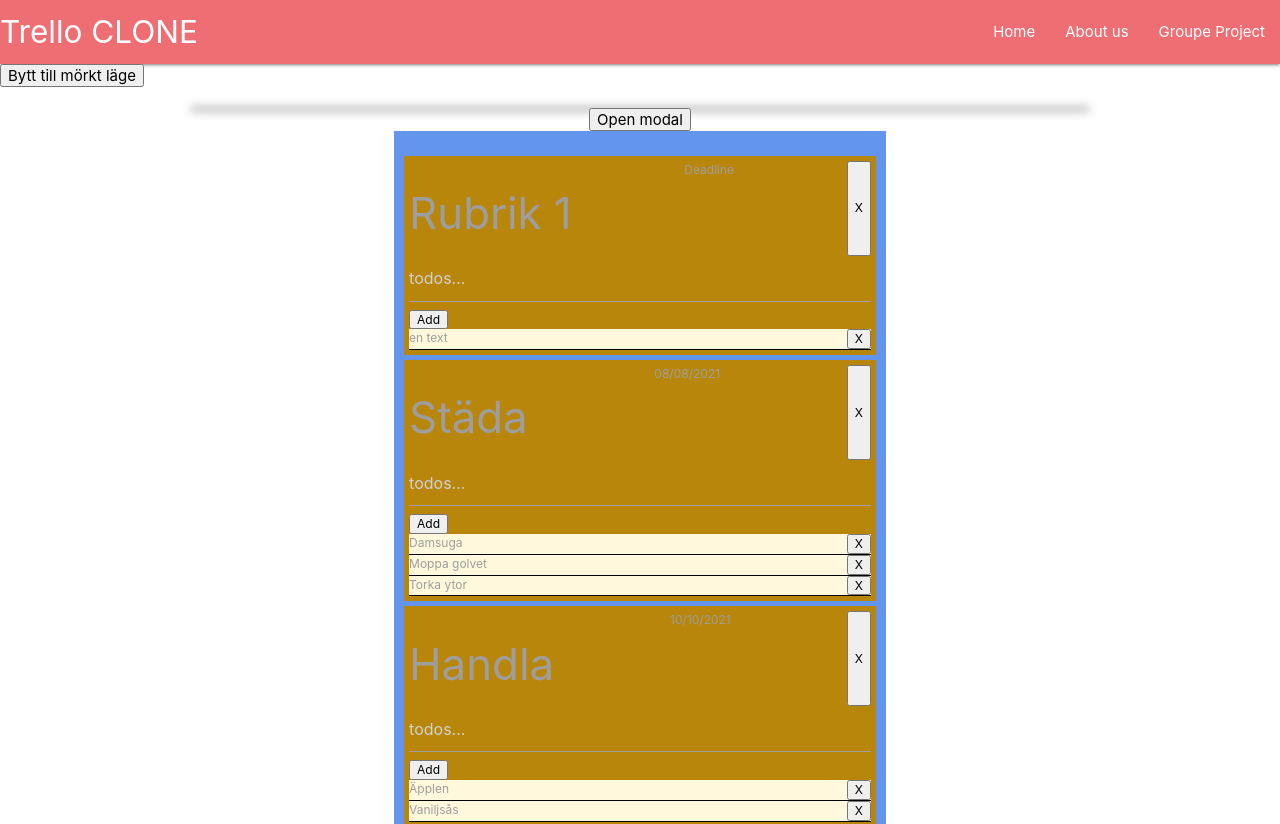
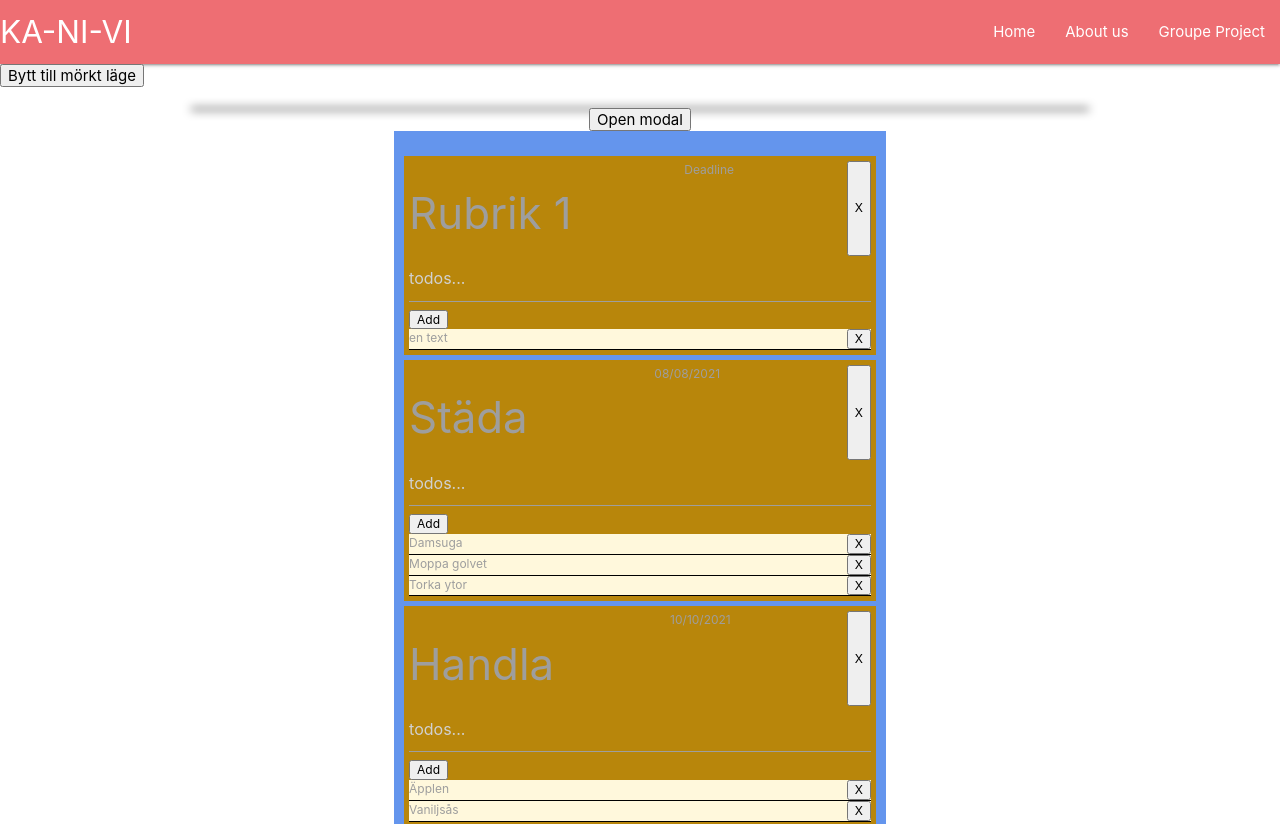
Before and after one commit to RustyNick/Grupp4, a React (Create React App) app in the folder my-app/: page / in a window 1280 px wide. Shown: the top 824 px of the page. Built offline with nearby package versions, Linux system fonts and the light colour scheme.

Commit message:
Små
små ändringar i title och färg

```diff
--- a/my-app/src/App.tsx
+++ b/my-app/src/App.tsx
@@ -19,7 +19,6 @@ const App: React.FC = () => {
   return (
 
     <div>
-
       <BrowserRouter>
       <Navbar />
         <button onClick={toggleTheme}>
--- a/my-app/src/components/Navbar.tsx
+++ b/my-app/src/components/Navbar.tsx
@@ -4,7 +4,7 @@ import { NavLink } from 'react-router-dom'
 export const Navbar: React.FunctionComponent = () => (
     <nav>
         <div className="nav-wrapper">
-            <a href="/" className="brand-logo">Trello CLONE</a>
+            <a href="/" className="brand-logo">KA-NI-VI</a>
             <ul className="right hide-on-med-and-down">
                 <li><NavLink to="./ToDoPage">Home</NavLink></li>
                 <li><NavLink to="./AboutPage">About us</NavLink></li>
--- a/my-app/src/components/ThemeProvider.tsx
+++ b/my-app/src/components/ThemeProvider.tsx
@@ -13,8 +13,8 @@ export const ThemeProvider: React.FC = ({ children }) => {
     setTheme(theme === "ljust" ? "mörkt" : "ljust");
   };
 
-  const color = theme === "ljust" ? "#333" : "#FFF";
-  const backgroundColor = theme === "ljust" ? "#FFF" : "#333";
+  const color = theme === "ljust" ? "#000" : "#FFF";
+  const backgroundColor = theme === "ljust" ? "#FFF" : "#000";
 
   document.body.style.color = color;
   document.body.style.backgroundColor = backgroundColor;
```
Lines whose indentation alone changed are shown as unchanged.
